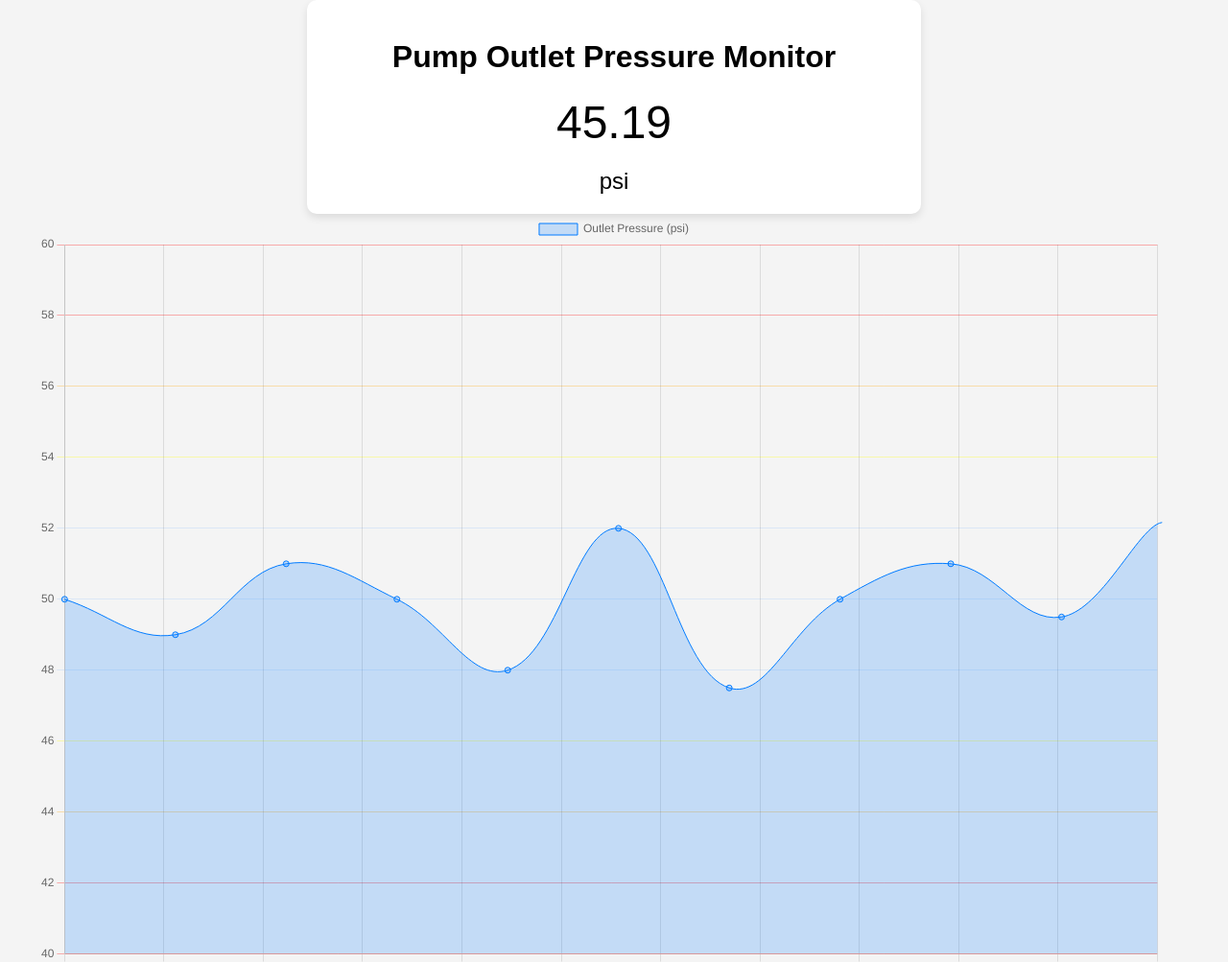
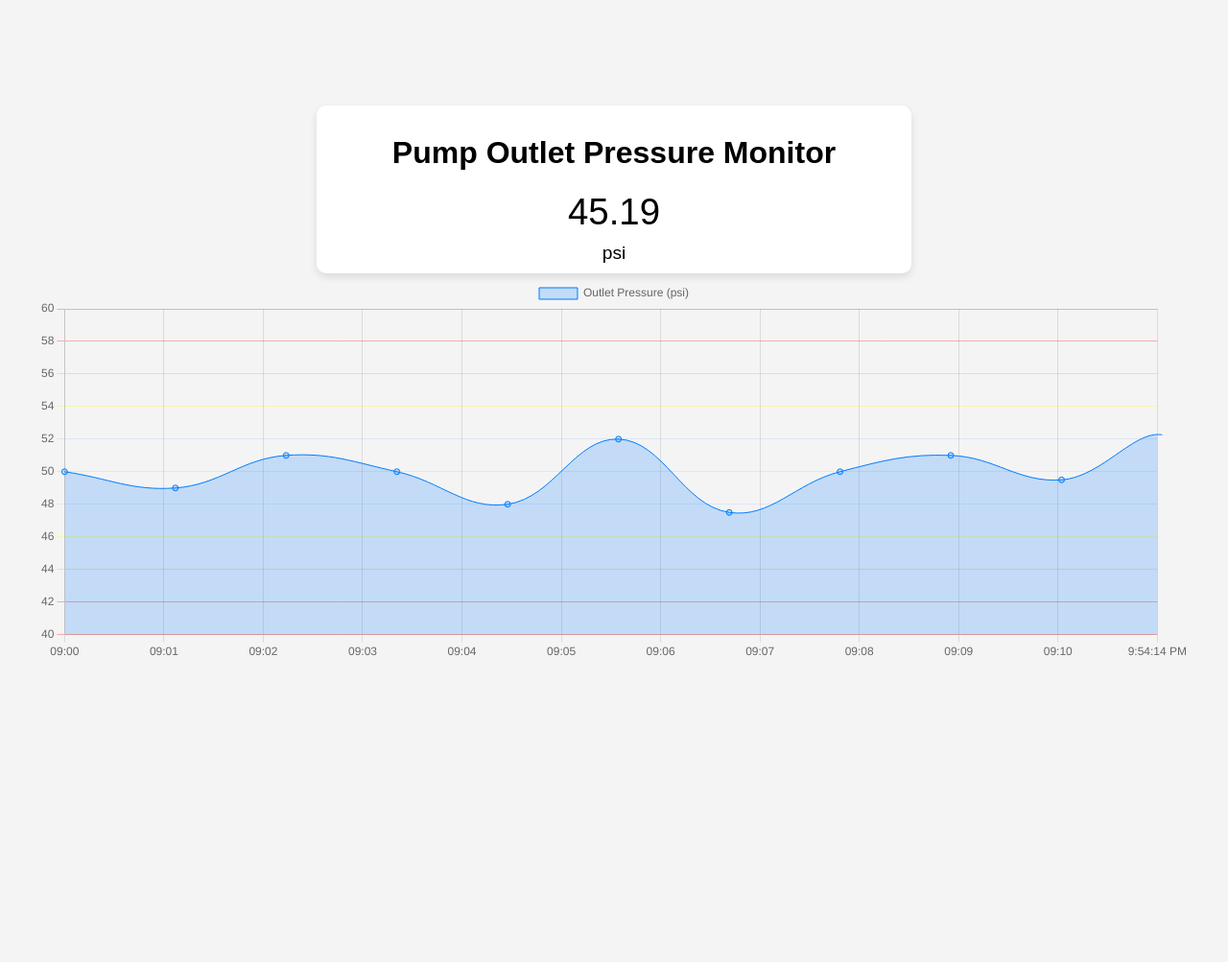
Before and after one commit to rmcodrum/Pump-Pressure, a plain HTML site: page index.html in a window 1280 px wide. Shown: the top 1003 px of the page at 96% size. After the commit the page ends 800 px from the top, so only its background shows below. Drawn offline with nearby package versions, Linux system fonts and the light colour scheme.

Commit message:
Update index.html

```diff
--- a/index.html
+++ b/index.html
@@ -12,7 +12,7 @@
             display: flex;
             flex-direction: column;
             align-items: center;
-            justify-content: space-evenly;
+            justify-content: center; /* Center all content vertically */
             height: 100vh; /* Full viewport height */
             margin: 0;
             padding: 0;
@@ -20,24 +20,26 @@
         }
         .dashboard {
             background-color: white;
-            padding: 20px;
+            padding: 10px; /* Reduce padding to save space */
             border-radius: 10px;
             box-shadow: 0 4px 8px rgba(0, 0, 0, 0.1);
             text-align: center;
             width: 90vw; /* 90% of the viewport width */
             max-width: 600px; /* Limit maximum width */
+            margin-bottom: 5px; /* Small margin between monitor and chart */
         }
         .value {
-            font-size: 48px;
-            margin: 20px 0;
+            font-size: 3vw; /* Responsive font size based on viewport width */
+            margin: 10px 0;
         }
         .unit {
-            font-size: 24px;
+            font-size: 1.5vw;
         }
         canvas {
-            width: 90vw; /* Scale chart width with viewport */
+            width: 90vw; /* 90% of the viewport width */
             max-width: 1200px; /* Limit maximum width */
-            height: 60vh; /* 60% of the viewport height */
+            height: 50vh; /* Limit to 50% of the viewport height */
+            max-height: 50vh; /* Ensure it doesn't exceed half the screen */
         }
     </style>
     <script src="https://cdn.jsdelivr.net/npm/chart.js"></script>
@@ -113,7 +115,7 @@
             scales: {
                 y: {
                     beginAtZero: false,
-                    suggestedMin: 40, // Suggested range for better visualization
+                    suggestedMin: 40,
                     suggestedMax: 60,
                     grid: {
                         color: function(context) {
```
